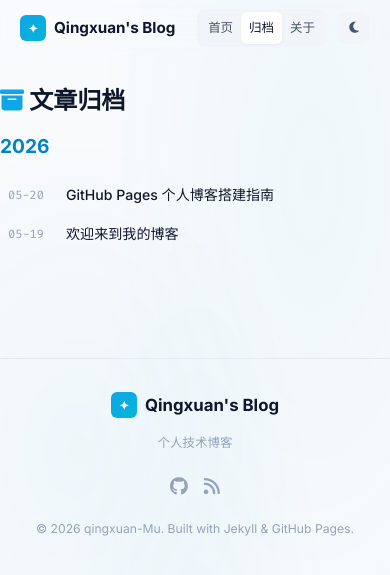
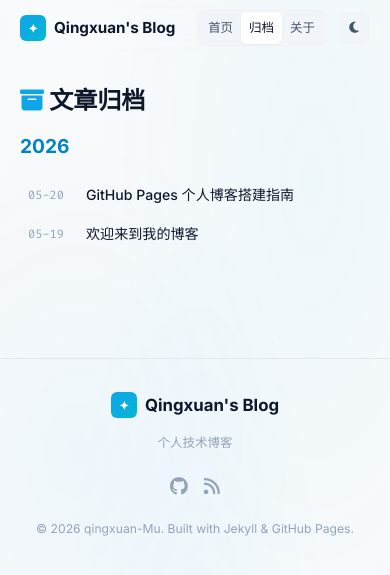
Before and after one commit to qingxuan-Mu/qingxuan-Mu.github.io, a Jekyll site: the page built from archive.md, in a window 390 px wide. Shown: the top 575 px of the page. Built offline with Jekyll 4.4.1, drawn with Linux system fonts in a browser that asks for light colours.

Commit message:
修复归档/关于页移动端边距覆盖问题

```diff
--- a/assets/css/style.css
+++ b/assets/css/style.css
@@ -824,10 +824,10 @@ body::before {
   .hero h1 { font-size: 2.4rem; }
   .hero p { font-size: 1rem; padding: 0 1rem; }
   .hero-stats { gap: 2.5rem; }
-  .post-article { padding: 2.5rem 0; }
+  .post-article { padding: 2.5rem 24px; }
   .post-article h1 { font-size: 1.8rem; }
-  .archive-page { padding: 2.5rem 0; }
-  .about-page { padding: 2.5rem 0; }
+  .archive-page { padding: 2.5rem 24px; }
+  .about-page { padding: 2.5rem 24px; }
 }
 
 /* Phone */
@@ -870,13 +870,13 @@ body::before {
   .post-nav a { max-width: 100%; }
   .post-nav .next { text-align: left; margin-left: 0; }
 
-  .archive-page { padding: 1.5rem 0; }
+  .archive-page { padding: 1.5rem 20px; }
   .archive-page > h1 { font-size: 1.5rem; }
   .archive-item { padding: 0.45rem 0.5rem; }
   .archive-item .archive-date { font-size: 0.75rem; min-width: 3.5em; }
   .archive-item a { font-size: 0.88rem; }
 
-  .about-page { padding: 1.5rem 0; }
+  .about-page { padding: 1.5rem 20px; }
   .about-page .about-header { margin-bottom: 2rem; }
   .about-page .about-avatar { width: 72px; height: 72px; font-size: 1.8rem; border-radius: 18px; }
   .about-page h1 { font-size: 1.3rem; }
```
